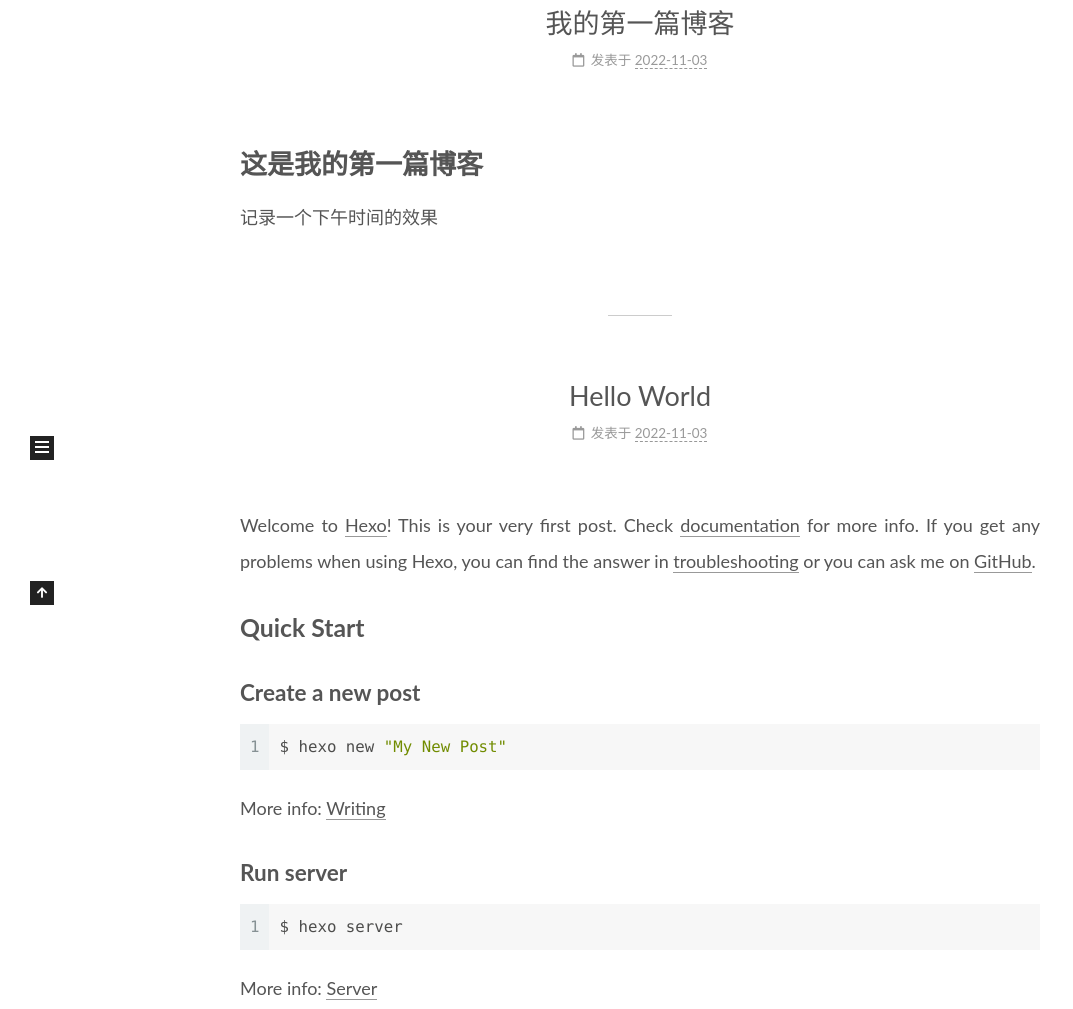
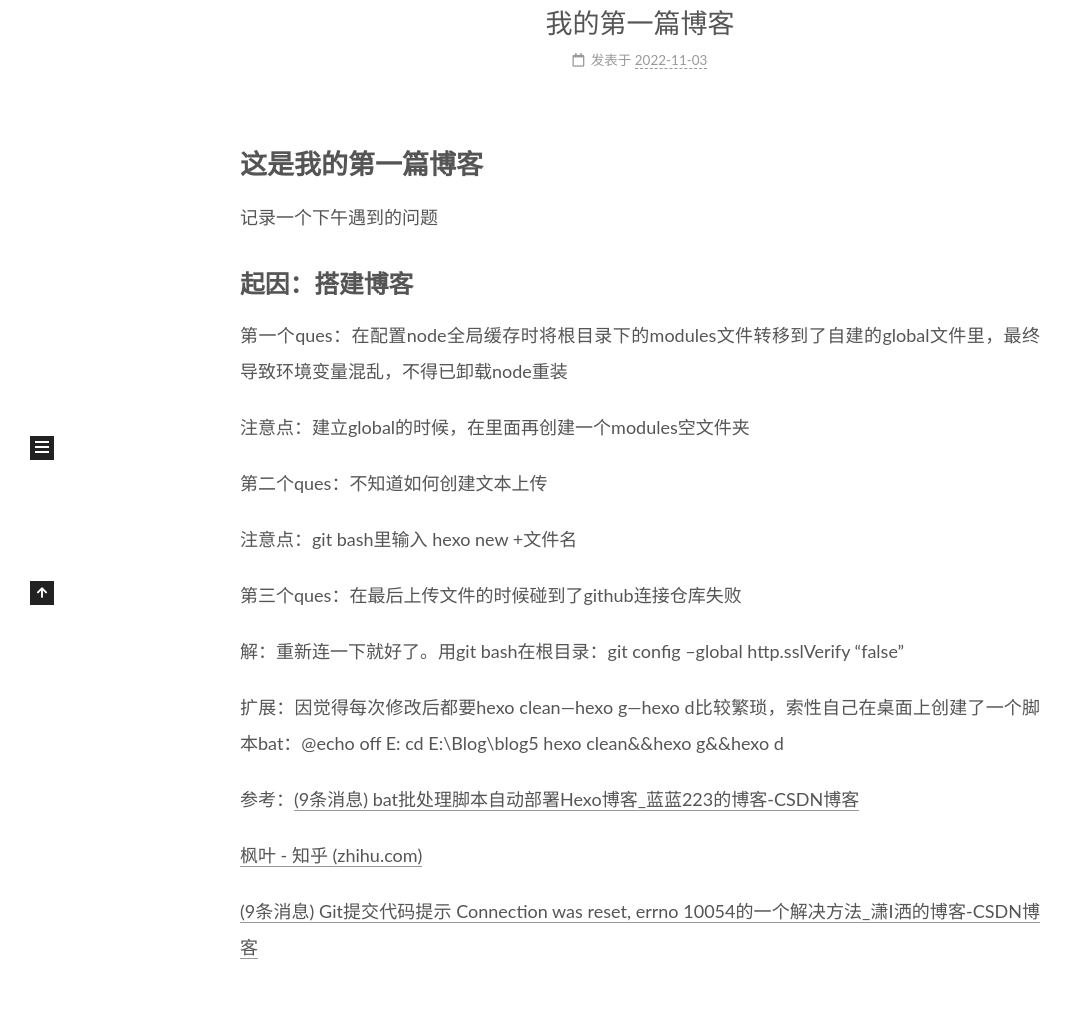
Before and after one commit to wovp/wovp.github.io, a plain HTML site: page index.html in a window 1280 px wide. Shown: the part 295-1304 px from the top of the page, without its empty margins (0-1073 px from the left). Drawn offline with Linux system fonts and the light colour scheme; some packages are replaced by stand-ins of ours; a script that the page names is missing.

Commit message:
Site updated: 2022-11-03 20:23:40

```diff
--- a/css/main.css
+++ b/css/main.css
@@ -1168,7 +1168,7 @@ pre .javascript .function {
 }
 .links-of-author a::before,
 .links-of-author span.exturl::before {
-  background: #70ffc9;
+  background: #dbffac;
   border-radius: 50%;
   content: ' ';
   display: inline-block;
--- a/index.html
+++ b/index.html
@@ -202,7 +202,7 @@
               <span class="post-meta-item-text">发表于</span>
 
 
-              <time title="创建时间：2022-11-03 19:29:06 / 修改时间：19:40:57" itemprop="dateCreated datePublished" datetime="2022-11-03T19:29:06+08:00">2022-11-03</time>
+              <time title="创建时间：2022-11-03 19:29:06 / 修改时间：20:23:21" itemprop="dateCreated datePublished" datetime="2022-11-03T19:29:06+08:00">2022-11-03</time>
             </span>
 
 
@@ -216,7 +216,17 @@
     <div class="post-body" itemprop="articleBody">
 
 
-          <h1 id="这是我的第一篇博客"><a href="#这是我的第一篇博客" class="headerlink" title="这是我的第一篇博客"></a>这是我的第一篇博客</h1><p>记录一个下午时间的效果</p>
+          <h1 id="这是我的第一篇博客"><a href="#这是我的第一篇博客" class="headerlink" title="这是我的第一篇博客"></a>这是我的第一篇博客</h1><p>记录一个下午遇到的问题</p>
+<h2 id="起因：搭建博客"><a href="#起因：搭建博客" class="headerlink" title="起因：搭建博客"></a>起因：搭建博客</h2><p>第一个ques：在配置node全局缓存时将根目录下的modules文件转移到了自建的global文件里，最终导致环境变量混乱，不得已卸载node重装</p>
+<p>注意点：建立global的时候，在里面再创建一个modules空文件夹</p>
+<p>第二个ques：不知道如何创建文本上传</p>
+<p>注意点：git bash里输入 hexo new +文件名</p>
+<p>第三个ques：在最后上传文件的时候碰到了github连接仓库失败</p>
+<p>解：重新连一下就好了。用git bash在根目录：git config –global http.sslVerify “false”</p>
+<p>扩展：因觉得每次修改后都要hexo clean—hexo g—hexo d比较繁琐，索性自己在桌面上创建了一个脚本bat：@echo off E: cd E:\Blog\blog5 hexo clean&amp;&amp;hexo g&amp;&amp;hexo d</p>
+<p>参考：<a target="_blank" rel="noopener" href="https://blog.csdn.net/qq_21808961/article/details/84868482">(9条消息) bat批处理脚本自动部署Hexo博客_蓝蓝223的博客-CSDN博客</a></p>
+<p><a target="_blank" rel="noopener" href="https://www.zhihu.com/people/mai-nv-hai-de-xiao-huo-chai-35-19/posts">枫叶 - 知乎 (zhihu.com)</a></p>
+<p><a target="_blank" rel="noopener" href="https://blog.csdn.net/tg928600774/article/details/117091962">(9条消息) Git提交代码提示 Connection was reset, errno 10054的一个解决方法_潇I洒的博客-CSDN博客</a></p>
 
 
     </div>
```
Also changed, not shown: 2022/11/03/我的第一篇博客/index.html (+16 -6 lines).
